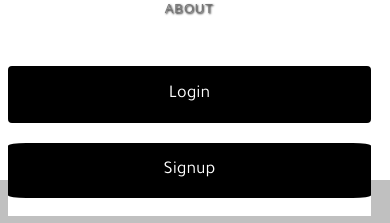
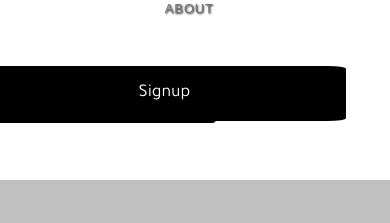
Before and after one commit to TONGIA/WallofFame, a PHP site: page / in a window 390 px wide, after a click that opens the changed part. Shown: the part 255-478 px from the top of the page. Run offline with PHP 8.4, Linux system fonts and the light colour scheme; data that the repository does not hold is empty; some libraries are stand-ins or nearby versions.

Commit message:
login signup revision

```diff
--- a/css/style.css
+++ b/css/style.css
@@ -210,6 +210,7 @@ h1.logo a.navbar-brand {
 	-ms-background-size: cover;
 	min-height: 800px;
 	background-attachment: fixed;
+	position:relative;
 }
 
 /* Gibson Buttons */
@@ -1033,7 +1034,7 @@ section.testimonials {
 }
 
 .subscribe-main-w3ls-agileits button.btn1 {
-    color: black;
+  color: black;
 	border: none;
 	padding: 10px 0;
 	outline: none;
@@ -1047,7 +1048,7 @@ section.testimonials {
 	-ms-transition: 0.5s all;
 	transition: 0.5s all;
 	position: absolute;
-	right: 6%;
+	right: 1%;
 	bottom: 10%;
 	cursor: pointer;
 }
@@ -1315,7 +1316,7 @@ h5#exampleModalLongTitle {
 	.navbar-light .navbar-nav .nav-link,
 	.dropdown-item {
 		font-size: 12px;
-		letter-spacing: 1px;
+		letter-spacing: 2px;
 		margin: 0em 0.5em;
 	}
 	section.slider {
--- a/index.php
+++ b/index.php
@@ -92,6 +92,11 @@ $db = mysqli_connect('localhost', 'root', '', 'registration');
                 margin: 10px;
                 font-size: 18px;
                 cursor: pointer;
+                position:absolute;
+                right:145px;
+
+
+
             }
 
             .btn1 {
@@ -103,6 +108,8 @@ $db = mysqli_connect('localhost', 'root', '', 'registration');
                 cursor: pointer;
                 border: 0px;
                 border-radius: 5%;
+                position:absolute;
+                right:15px;
             }
 
             .login {
@@ -132,6 +139,7 @@ $db = mysqli_connect('localhost', 'root', '', 'registration');
                 }
                 .banner-sec-w3layouts {
                     background-attachment: initial;
+                    position: relative;
                 }
                 .btn1 {
                     width: 100%;
@@ -229,6 +237,11 @@ $db = mysqli_connect('localhost', 'root', '', 'registration');
 
                         </ul>
                     </div>
+
+
+
+
+
 
                 </nav>
             </header>
```
